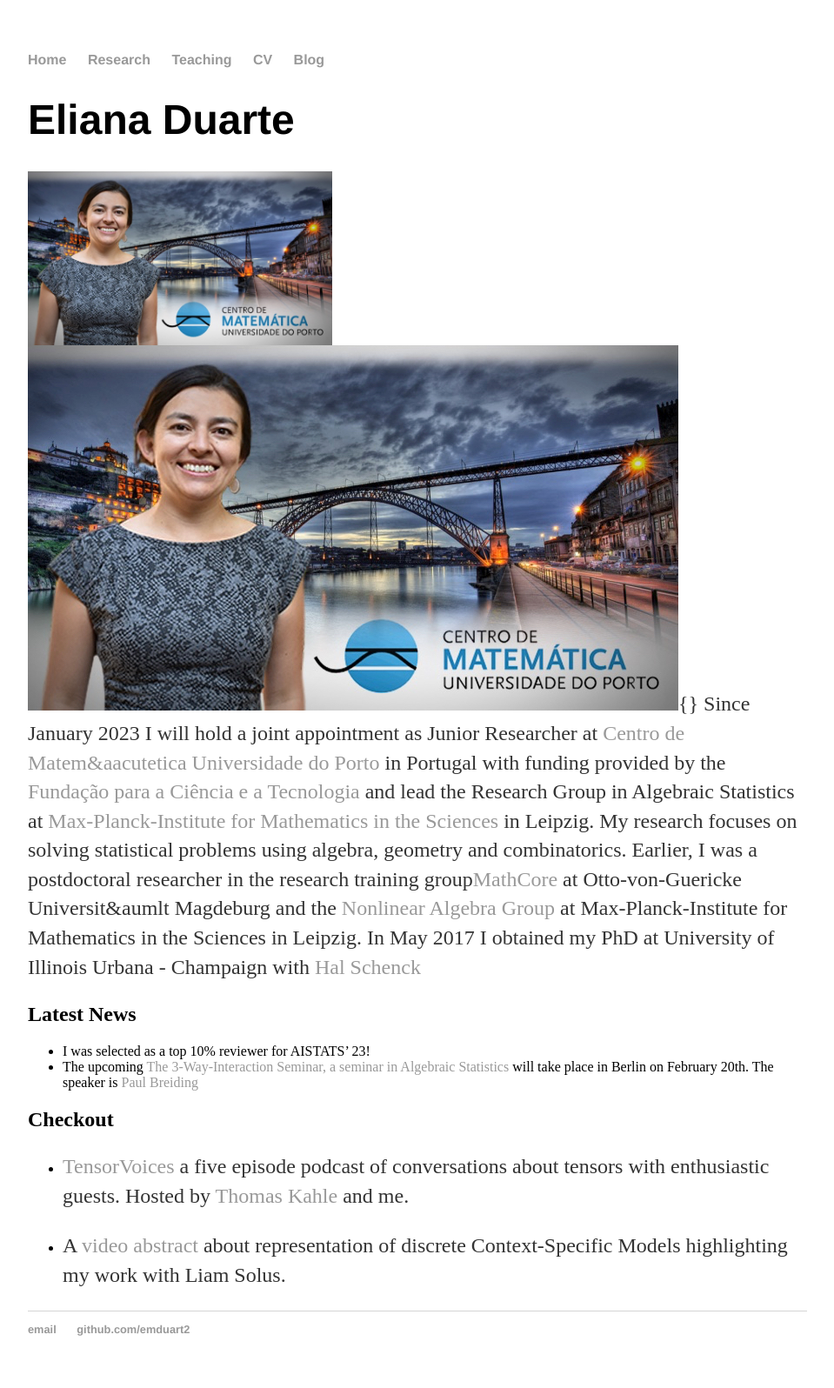
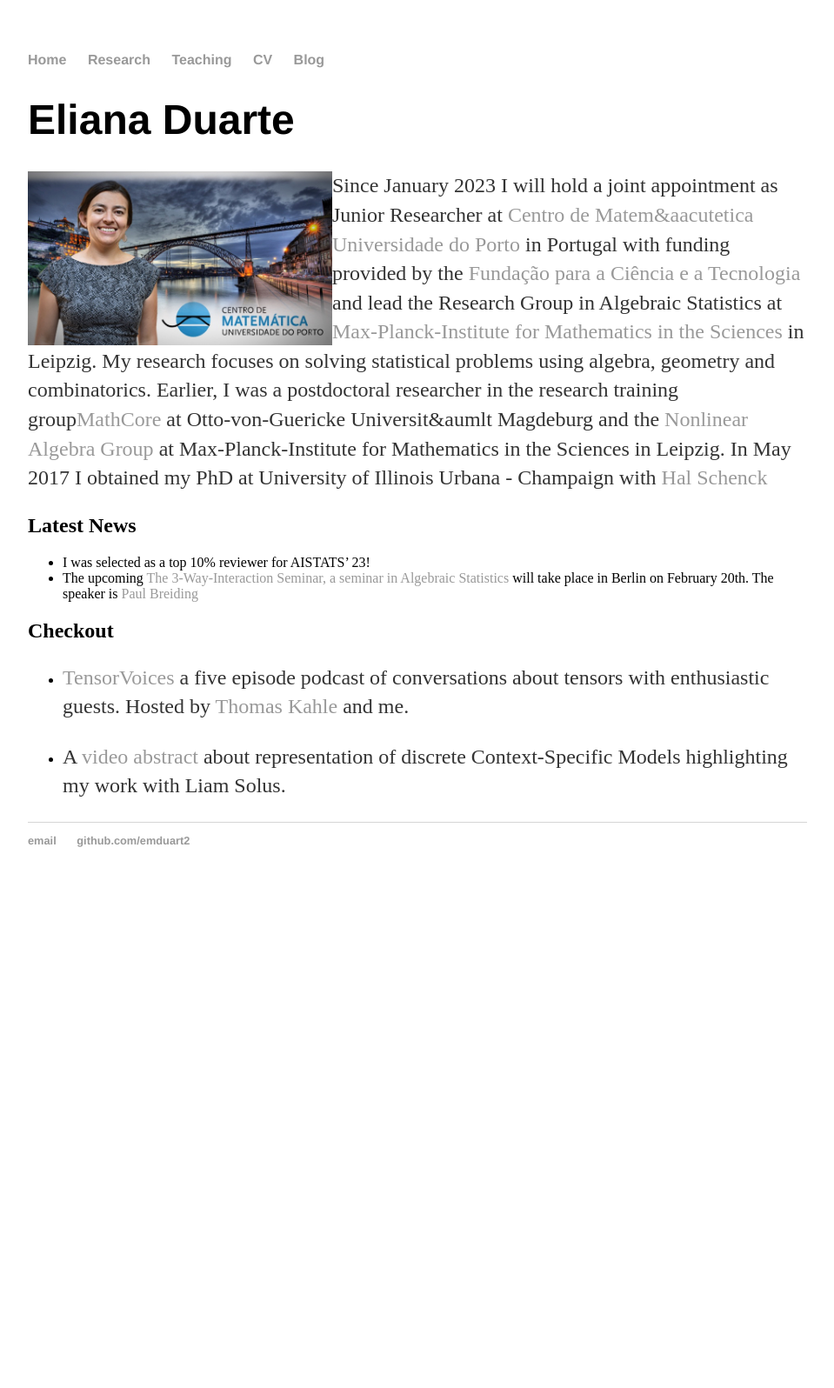
Before and after one commit to emduart2/emduart2.github.io, a Jekyll site: the page built from index.md, in a window 1280 px wide. Shown: the whole page at 87% size, without its empty margins (160-1119 px from the left). Built offline with Jekyll 4.4.1, drawn with Linux system fonts in a browser that asks for light colours; after the commit the page ends 1034 px from its top, so only the background shows below that.

Commit message:
fixed picture

```diff
--- a/index.md
+++ b/index.md
@@ -5,7 +5,6 @@ title: Eliana Duarte
 
 # Eliana Duarte
 <img src="/assets/Eliana.jpg" alt="Eliana" align="left" style="width:350px;height:200px;">
-![Eliana Duarte](/assets/Eliana.jpg "Eliana"){}
 Since January 2023 I will hold a joint appointment as Junior Researcher at [Centro de Matem&aacutetica Universidade do Porto](https://www.cmup.pt) in Portugal with funding provided by
     the [Fundação para a Ciência e a Tecnologia](https://www.fct.pt)   and
     lead the Research Group in Algebraic Statistics at  [Max-Planck-Institute for Mathematics in the Sciences](https://www.mis.mpg.de) in
```
